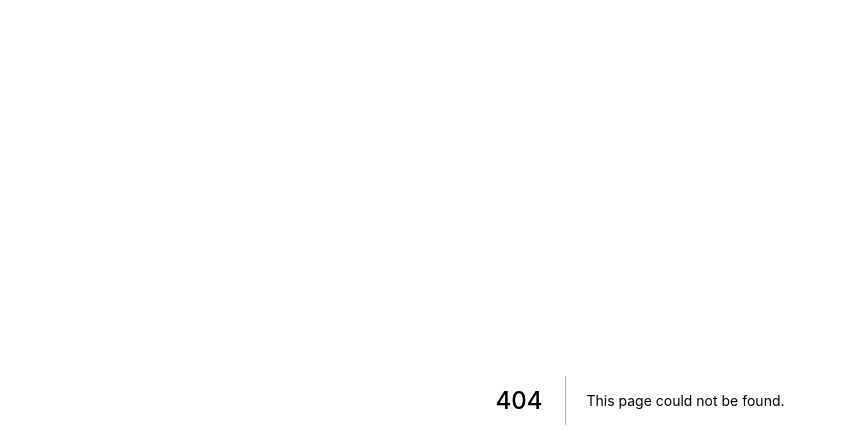
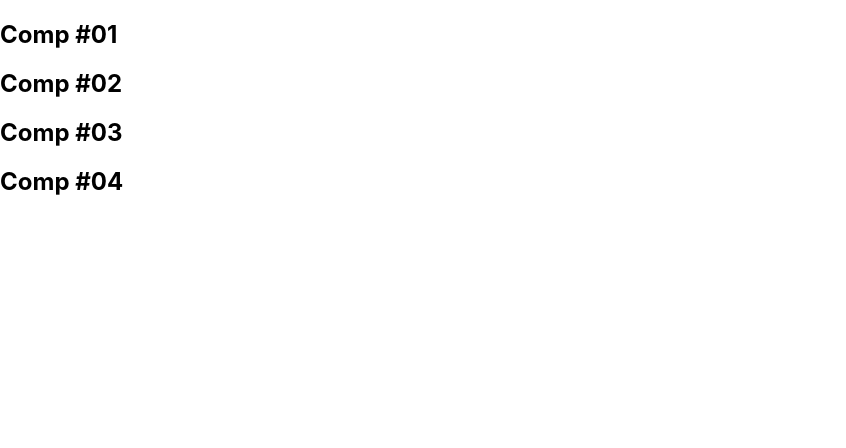
Before and after one commit to mathvra/curso-nextjs, a Next.js app in the folder exercicios/: page /modulo/teste in a window 1280 px wide. Before the commit this address had no page. Shown: the top 448 px of the page, without its empty margins (0-846 px from the left). Built offline with nearby package versions, Linux system fonts and the light colour scheme.

Commit message:
sistema de modulos e integracao TS

```diff
--- /dev/null
+++ b/exercicios/components/modulo/funcionais.jsx
@@ -0,0 +1,21 @@
+export function Comp1(){
+    return (
+        <div>
+            <h2>Comp #01</h2>
+        </div>
+    )
+}
+
+export const Comp2 = function() {
+    return <h2>Comp #02</h2>
+}
+
+export default function Comp3(){
+    return (
+        <h2>Comp #03</h2>
+    )
+}
+
+export const Comp4 = () => {
+    return <h2>Comp #04</h2>
+}
--- a/exercicios/package.json
+++ b/exercicios/package.json
@@ -14,7 +14,9 @@
     "react-dom": "17.0.2"
   },
   "devDependencies": {
+    "@types/react": "^17.0.15",
     "eslint": "7.31.0",
-    "eslint-config-next": "11.0.1"
+    "eslint-config-next": "11.0.1",
+    "typescript": "^4.3.5"
   }
 }
--- /dev/null
+++ b/exercicios/pages/modulo/teste.jsx
@@ -0,0 +1,12 @@
+import Padrao, {Comp1 as Blabla, Comp2, Comp4} from "../../components/modulo/funcionais"
+
+export default function teste(){
+    return(
+        <div>
+            <Blabla/>
+            <Comp2 />
+            <Padrao />
+            <Comp4 />
+        </div>
+    )
+}
```
Also changed, not shown: exercicios/tsconfig.json (added, +29 -0 lines), exercicios/next-env.d.ts (added), 1 other file (tests, documents, lock files or other folders).
